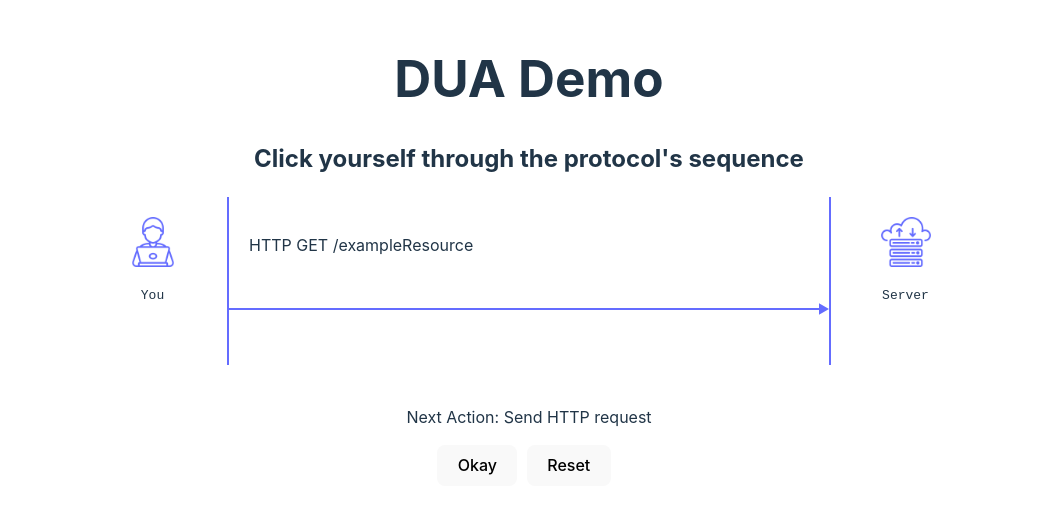
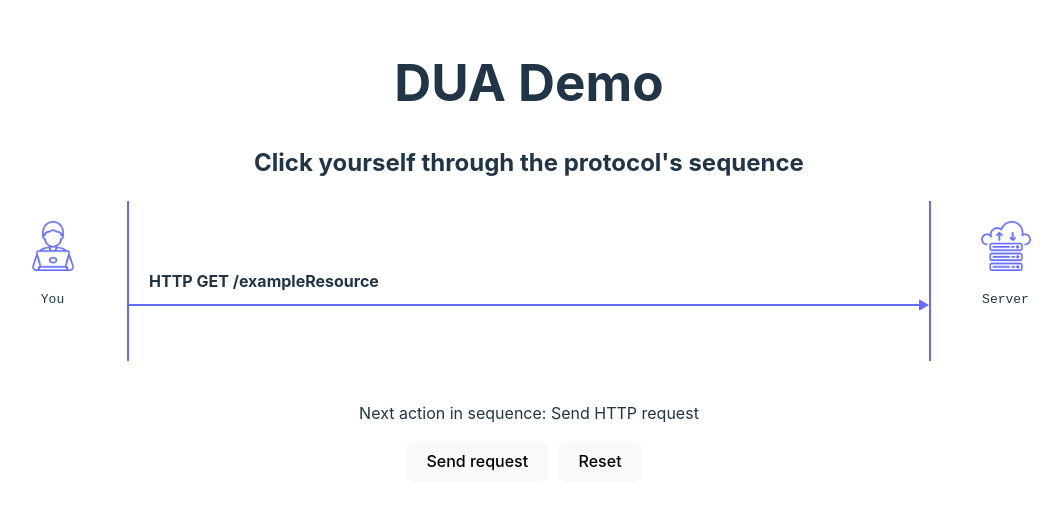
Before and after one commit to vallebz/dua-client, a JavaScript app: page / in a window 1280 px wide. Shown: the part 149-662 px from the top of the page, without its empty margins (111-1173 px from the left). Built offline with nearby package versions, Linux system fonts and the light colour scheme.

Commit message:
minor cosmetic changes

```diff
--- a/src/App.vue
+++ b/src/App.vue
@@ -10,23 +10,28 @@
       <div>
         <div v-if="outerKey.startsWith('request')">
         <div class="middleColumn">
-          <p>HTTP GET /exampleResource</p>
-          <b v-if="requestsMap.get(outerKey) != ''">Headers:</b><br/>
-          <details
-          v-for="[innerKey, innerValue] in headersMap"><summary>{{ innerKey }}</summary><pre>{{ innerValue }}</pre></details>
+          <br v-if="!requestsMap.get(outerKey) != ''"/>
+          <br v-if="!requestsMap.get(outerKey) != ''"/>
+          <b>HTTP GET /exampleResource</b>
+          <div v-if="requestsMap.get(outerKey) != ''">
+            <pr>Headers:</pr><br/>
+            <details
+            v-for="[innerKey, innerValue] in headersMap"><summary>{{ innerKey }}</summary><pre>{{ innerValue }}</pre></details>
+          </div>
         </div>
-          <img class="arrow" src="./assets/right_solid_arrow_lila.svg" vertical-align="top"><br/><br/>
+          <img class="arrow" src="./assets/right_solid_arrow_lila.svg">
         </div>
 
         <div v-if="outerKey.startsWith('response')">
-          <img class="arrow" src="./assets/left_dashed_arrow_lila.svg"><br/>
+          <img class="arrow" src="./assets/left_dashed_arrow_lila.svg">
           <div class="middleColumn">
-            {{ this.responseText[outerKey.includes("1")?1:0] }}<br/>
-            <b>Headers:</b><br/>
+            <b>{{ this.responseText[outerKey.includes("5")?5:0] }}</b><br/>
+            <pr>Headers:</pr><br/>
             <details
-            v-for="[innerKey, innerValue] in headersMap" :id="innerKey"><summary>{{ innerKey }}</summary><pre>{{ innerValue }}</pre><br/></details>
+            v-for="[innerKey, innerValue] in headersMap" :id="innerKey"><summary>{{ innerKey }}</summary><pre>{{ innerValue }}</pre><br/></details><br/>
           </div>
         </div>
+        <div class="spacer"><br/></div>
       </div>
       <div>
         <img v-if="outerKey.startsWith('request')" src="./assets/cloud_lila.png" alt="Server Icon" width="50" height="50">
@@ -35,11 +40,9 @@
     </div>
     <br/>
     <div>
-      <div>
-        <p>Next Action: {{this.buttonText}}</p>
-        <button id="addText" @click="addText">Okay</button>
-        <button @click="doReset">Reset</button>
-      </div>
+      <p>Next action in sequence: {{ this.tempActionText }}</p>
+      <button id="addText" @click="addText">{{ this.tempButtonText }}</button>
+      <button @click="doReset">Reset</button>
     </div>
   </div>
 </template>
@@ -49,16 +52,36 @@ import { Parser, Store } from "n3";
 import { toTTL } from "@/lib/n3Extensions";
 
 
+
 export default {
 
   data() {
     return {
-      buttonText: "Send HTTP request",
+      tempActionText: "Send HTTP request",
+      tempButtonText: "Send request",
       counter: 0,
       url: "http://localhost:8080/jakarta-example/resource",
       displayedHeaders: ['date', 'content-type', 'www-authenticate', 'authn-data'],
       requestsMap: new Map([["request0", ""]]),
       responseText: [],
+      actionText: [
+        "Send HTTP request",
+        "View www-authenticate header",
+        "Create credential required by www-authenticate header",
+        "Create new request",
+        "Attach required credential as a header",
+        "Send request with attached credential",
+        "View agreements in authn-data header",
+        "You reached the end of protocol. Reset?"],
+      buttonText: [
+        "Send request",
+        "View header",
+        "Create credential",
+        "Create request",
+        "Attach credential",
+        "Send request",
+        "View agreements",
+        "Reset"],
       prefixes: {
         acl: 'http://www.w3.org/ns/auth/acl#',
         acp: 'http://www.w3.org/ns/solid/acp#',
@@ -76,10 +99,9 @@ export default {
         sh: 'http://www.w3.org/ns/shacl#',
         xsd: 'http://www.w3.org/2001/XMLSchema#',
       },
-      authnData: "@prefix ex: <http://example.org> . @prefix rdf: <http://www.w3.org/1999/02/22-rdf-syntax-ns#> . @prefix rdfs: <http://www.w3.org/2000/01/rdf-schema#> . ex:Valentin a ex:Person ; a ex:Human .",
+      authnData: "@prefix ex: <http://example.org> . @prefix rdf: <http://www.w3.org/1999/02/22-rdf-syntax-ns#> . @prefix rdfs: <http://www.w3.org/2000/01/rdf-schema#> . ex:Valentin rdf:type ex:Person ; rdf:type ex:Human .",
     };
   },
-
 
   methods: {
 
@@ -89,39 +111,36 @@ export default {
       if (this.counter == 0) {
         this.requestsMap.set("response" + this.counter, new Map())
         await this.fetchData(this.counter, "response" + this.counter, this.url);
-        this.buttonText = "View www-authenticate header";
-        this.counter += 1;
+        this.updateTextCounter();
         return;
       }
 
       else if (this.counter == 1) {
         const element = document.getElementById('www-authenticate');
         element.open = true;
-        this.buttonText = "Create credential required by www-authenticate header";
-        this.counter += 1;
+        this.updateTextCounter();
         return;
       }
 
       else if (this.counter == 2) {
-        this.buttonText = "Create new request";
-        this.counter += 1;
+        const element = document.getElementById('www-authenticate');
+        element.open = false;
+        this.updateTextCounter();
         return;
       }
 
       else if (this.counter == 3) {
-        this.requestsMap.set("request" + this.counter)
-        this.buttonText = "Attach required credential as a header";
-        this.counter += 1;
+        this.requestsMap.set("request" + this.counter);
+        this.updateTextCounter();
         return;
       }
 
       else if (this.counter == 4) {
         const rdfGraph = await this.parseRdfData(this.authnData);
         const formattedAuthnData = toTTL(rdfGraph.store, rdfGraph.prefixes)
-        this.requestsMap.delete("request" + (this.counter-1))
-        this.requestsMap.set("request" + this.counter, new Map([["authn-data", formattedAuthnData]]))
-        this.buttonText = "Send request with attached credential";
-        this.counter += 1;
+        this.requestsMap.delete("request" + (this.counter - 1));
+        this.requestsMap.set("request" + this.counter, new Map([["authn-data", formattedAuthnData]]));
+        this.updateTextCounter();
         return;
       }
 
@@ -130,12 +149,11 @@ export default {
         const options = {
           method: "GET",
           headers: {
-            "authn-data": "@prefix ex: <http://example.org> . @prefix rdf: <http://www.w3.org/1999/02/22-rdf-syntax-ns#> . @prefix rdfs: <http://www.w3.org/2000/01/rdf-schema#> . ex:Valentin a ex:Person ; a ex:Human .",
+            "authn-data": this.authnData,
           },
         };
         await this.fetchData(this.counter, "response" + this.counter, this.url, options);
-        this.buttonText = "View agreements in authn-data header";
-        this.counter += 1;
+        this.updateTextCounter();
         return;
       }
 
@@ -143,9 +161,16 @@ export default {
         const element = document.getElementById('authn-data');
         element.open = true;
         document.getElementById('addText').style.display = "none";
-        this.buttonText = "Reached end of protocol. Reset?";
+        this.updateTextCounter();
         return;
       }
+    },
+
+    updateTextCounter() {
+      this.tempButtonText = this.buttonText[this.counter+1];
+      this.tempActionText = this.actionText[this.counter+1];
+      this.counter += 1;
+      return;
     },
 
 
@@ -189,8 +214,9 @@ export default {
       this.requestsMap.clear();
       this.requestsMap.set("request0", "");
       document.getElementById('addText').style.display = "inline";
-      this.buttonText = "Send HTTP request";
       this.counter = 0;
+      this.tempActionText = this.actionText[this.counter];
+      this.tempButtonText = this.buttonText[this.counter];
     },
   },
 };
@@ -202,7 +228,7 @@ button {
     }
 .grid-container {
         display: grid;
-        grid-template-columns: 150px minmax(600px, 1fr) 150px;
+        grid-template-columns: 150px minmax(800px, 1fr) 150px;
         gap: 0px;
         padding: 0px;
     }
@@ -236,13 +262,8 @@ button {
     margin-left: 20px;
     text-align: left;
 }
-
-
 details{
-  max-width: 600px;
-}
-.arrow {
-  color: #646cff;
+  max-width: 700px;
 }
 pre {
     white-space: pre-wrap;       /* Since CSS 2.1 */
```
Also changed, not shown: src/assets/left_dashed_arrow_lila.svg, src/assets/right_solid_arrow_lila.svg.
